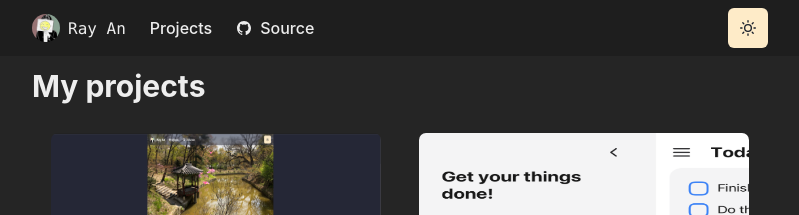
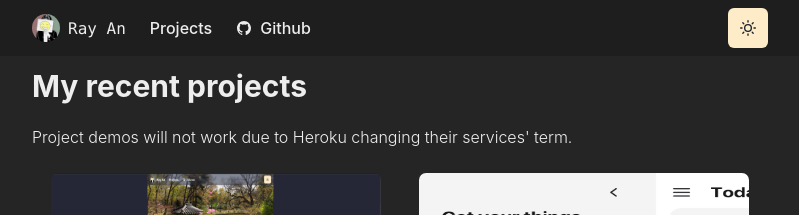
Before and after one commit to hyunan/nextjs-website-practice, a Next.js app: page /projects in a window 1280 px wide. Shown: the top 215 px of the page, without its empty margins (240-1039 px from the left). Built offline with nearby package versions, Linux system fonts and the light colour scheme.

Commit message:
updates with heroku and git links

```diff
--- a/components/navbar.js
+++ b/components/navbar.js
@@ -68,9 +68,9 @@ const Navbar = () => {
           ml={4}
         >
           <LinkItem href='/projects'>Projects</LinkItem>
-          <LinkItem href='https://github.com/hyun-an/hyunan'>
+          <LinkItem href='https://github.com/hyun-an/'>
             <IoLogoGithub style={{ marginRight: '0.5rem' }} />
-            Source
+            Github
           </LinkItem>
         </Stack>
         <Box alignContent='right'>
@@ -97,7 +97,7 @@ const Navbar = () => {
                         textUnderlineOffset: '-0.5rem'
                       }}
                     >
-                      Some more stuff
+                      Main page
                     </Text>
                   </MenuItem>
                 </LinkItem>
@@ -131,7 +131,7 @@ const Navbar = () => {
                         textUnderlineOffset: '-0.5rem'
                       }}
                     >
-                      Source
+                      Github
                     </Text>
                   </MenuItem>
                 </LinkItem>
--- a/pages/projects.js
+++ b/pages/projects.js
@@ -7,7 +7,11 @@ const Projects = () => {
     <Layout>
       <Box pt={16} h={{ base: '230vh', md: '140vh' }}>
         <Text fontWeight='bold' fontSize='3xl' pb={4}>
-          My projects
+          My recent projects
+        </Text>
+        <Text fontWeight='light' fontSize='1xl' pb={4}>
+          Project demos will not work due to Heroku changing their
+          services&apos; term.
         </Text>
         <SimpleGrid columns={{ base: 1, md: 2 }}>
           <ProjectIcon
```
